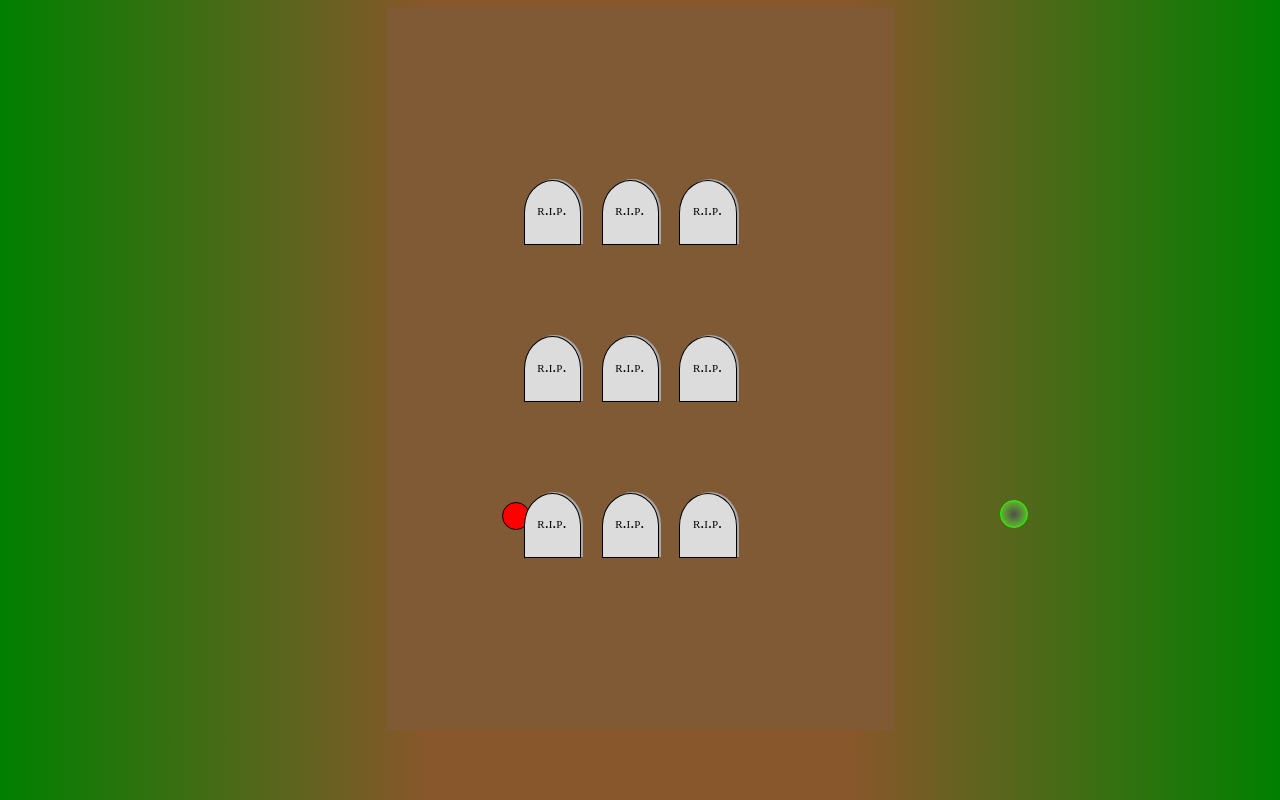
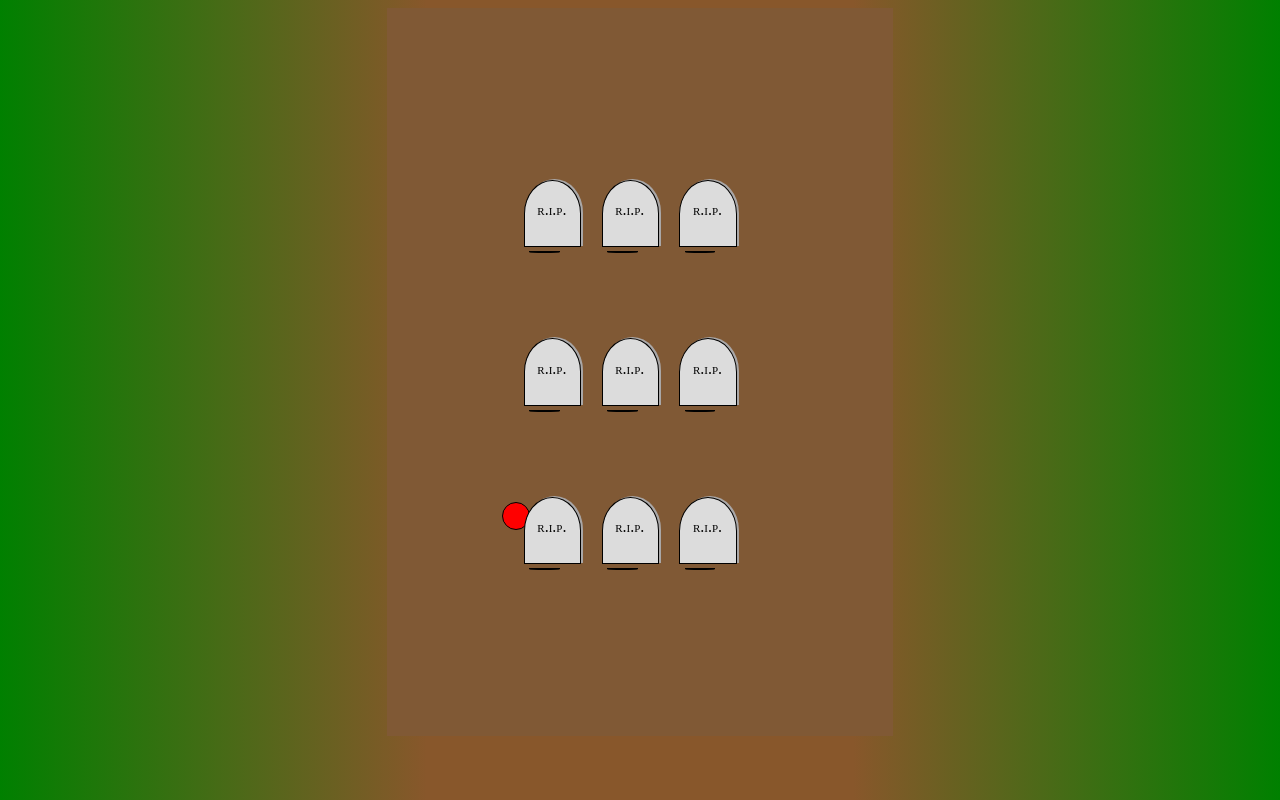
Before and after one commit to jase-d/move-it, a website: page index.html in a window 1280 px wide. Drawn offline with nearby package versions, Linux system fonts and the light colour scheme.

Commit message:
start_shadows

```diff
--- a/function.js
+++ b/function.js
@@ -122,7 +122,9 @@ var dot = document.getElementById('dot');
       var graver = function() {
         for (let x = 0; x < 9; x++) {
           var $grave = $('<div class="grave" >r.i.p.</div>');
+          var $shadow = $('<div class="shadow" ></div>')
           $grave.appendTo(dirt);
+          $shadow.appendTo($grave);
         }
       }
     /*-----------------------------
@@ -146,7 +148,7 @@ var dot = document.getElementById('dot');
       var startTime = new Date().getTime();
       var direct = function(timeStamp) {
         var currentTime = new Date().getTime();
-        var speed = (240 / (currentTime - startTime)) + .015;
+        var speed = (240 / (currentTime - startTime)) + .010;
         if (direction[up] && direction[right]) {
           player.move(-speed, speed)
         } else if (direction[up] && direction[left]) {
@@ -181,5 +183,5 @@ var dot = document.getElementById('dot');
       dot.style.padding = pad + '%';
 
       graver();
-      // follow();
+      follow();
       }
--- a/index.html
+++ b/index.html
@@ -57,6 +57,18 @@
       font-variant: small-caps;
       box-shadow: 2px -1px 0px 0px #a9a7a7;
     }
+    .shadow {
+      border: 1px solid black;
+      background-color: black;
+      border-bottom-left-radius: 90%;
+      border-bottom-right-radius: 90%;
+      height: 50%;
+      /* padding-left: 3%;
+      padding-bottom: 5%; */
+      position: relative;
+      top: 32px;
+      left: -8px;
+    }
   </style>
 
   <body>
```
